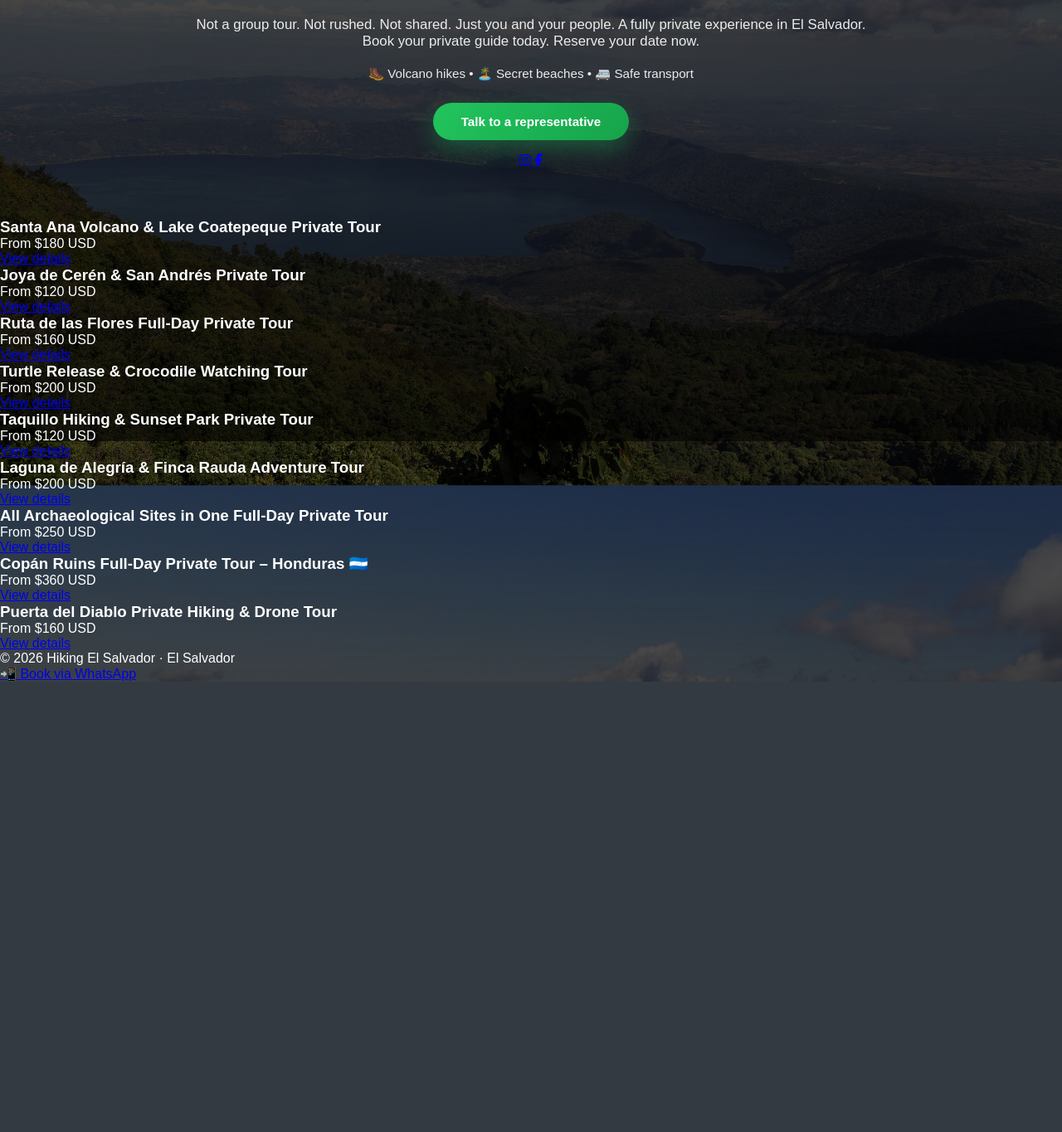
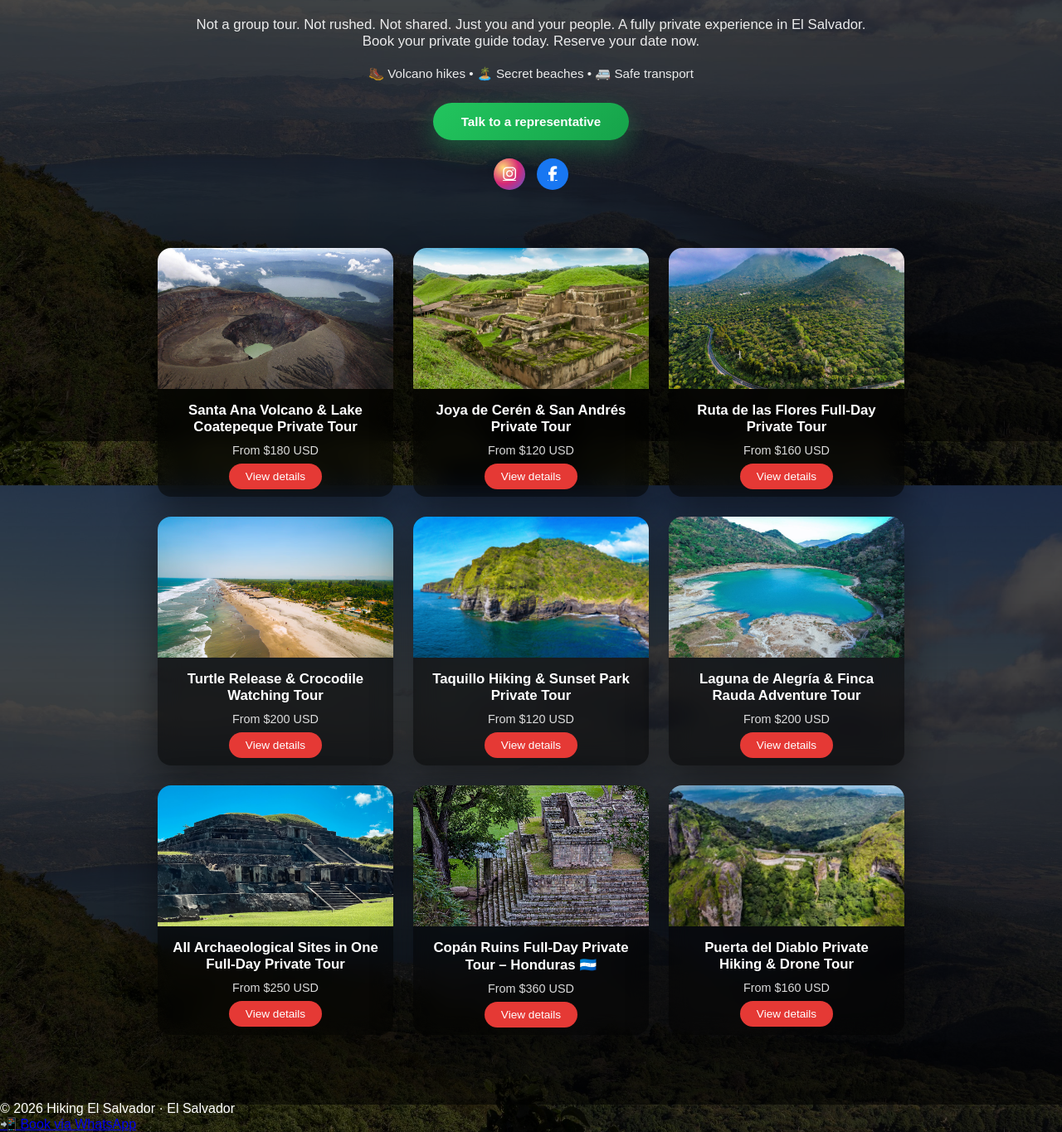
Before and after one commit to Moncada7794/listo-GitHub, a Flask app: page / in a window 1280 px wide. Shown: the part 268-1633 px from the top of the page at 83% size. Before the commit the page ends 1090 px from the top, so only its background shows below. Run offline with Flask 3, Linux system fonts and the light colour scheme; some libraries are stand-ins or nearby versions.

Commit message:
last fix

```diff
--- a/static/css/style.css
+++ b/static/css/style.css
@@ -8,29 +8,32 @@
 body{
     font-family:Arial, sans-serif;
     color:#fff;
+
     background:
         linear-gradient(rgba(0,0,0,0.65), rgba(0,0,0,0.85)),
         url("/static/images/hero.jpg") center/cover fixed no-repeat;
+
     min-height:100vh;
 }
+
 
 /* ================= HEADER ================= */
 
 .main-header{
     position:fixed;
     top:0;
-    left:0;
     width:100%;
     height:70px;
+
     display:flex;
     align-items:center;
     justify-content:center;
+
     background:rgba(0,0,0,0.55);
     backdrop-filter:blur(8px);
     z-index:1000;
 }
 
-/* Logo */
 .header-left{
     position:absolute;
     left:24px;
@@ -38,7 +41,6 @@ body{
     font-size:1.1rem;
 }
 
-/* Nav */
 .main-nav{
     display:flex;
     gap:28px;
@@ -56,19 +58,20 @@ body{
     opacity:1;
 }
 
-/* ================= CART DESKTOP ================= */
+
+/* ================= CART FIX (SOLO POSICIÓN) ================= */
 
 .cart-icon{
     position:absolute;
     right:24px;
     top:50%;
     transform:translateY(-50%);
+    display:flex;
+    align-items:center;
+    justify-content:center;
     width:42px;
     height:42px;
     border-radius:50%;
-    display:flex;
-    align-items:center;
-    justify-content:center;
     background:rgba(255,255,255,0.08);
     backdrop-filter:blur(8px);
     transition:.25s;
@@ -95,12 +98,14 @@ body{
     border-radius:50%;
 }
 
-/* ================= HERO ================= */
+
+/* ================= HERO HOME ================= */
 
 .hero{
     position:relative;
     padding-top:140px;
     padding-bottom:60px;
+
     display:flex;
     justify-content:center;
     text-align:center;
@@ -137,7 +142,8 @@ body{
     margin-bottom:26px;
 }
 
-/* ================= BOTÓN ================= */
+
+/* ================= BOTÓN WHATSAPP ================= */
 
 .hero-actions{
     display:flex;
@@ -154,8 +160,10 @@ body{
     font-size:.95rem;
     color:white;
     text-decoration:none;
+
     background:linear-gradient(135deg,#22c55e,#16a34a);
     box-shadow:0 10px 28px rgba(34,197,94,.35);
+
     transition:.25s;
 }
 
@@ -164,12 +172,302 @@ body{
     box-shadow:0 14px 36px rgba(34,197,94,.45);
 }
 
+
+/* ================= REDES ================= */
+
+.hero-social{
+    display:flex;
+    justify-content:center;
+    gap:14px;
+    margin-top:6px;
+}
+
+.social{
+    width:38px;
+    height:38px;
+    border-radius:50%;
+
+    display:flex;
+    align-items:center;
+    justify-content:center;
+
+    font-size:18px;
+    color:white;
+
+    transition:.25s;
+}
+
+.social-ig{
+    background:radial-gradient(circle at 30% 30%, #feda75, #d62976, #4f5bd5);
+}
+
+.social-fb{
+    background:#1877f2;
+}
+
+.social:hover{
+    transform:translateY(-2px);
+    box-shadow:0 6px 18px rgba(0,0,0,.35);
+}
+
+
+/* ================= HOME TOURS ================= */
+
+.home-tours-section{
+    margin-top:10px;
+    padding-bottom:80px;
+    display:flex;
+    justify-content:center;
+    background:none;
+}
+
+.home-tours-grid{
+    display:grid;
+    grid-template-columns:repeat(3,1fr);
+    gap:24px;
+    max-width:900px;
+    width:100%;
+    margin:0 auto;
+}
+
+.home-tour-card{
+    background:rgba(0,0,0,0.55);
+    backdrop-filter:blur(14px);
+    border-radius:16px;
+    overflow:hidden;
+    box-shadow:0 18px 48px rgba(0,0,0,.45);
+    transition:.25s;
+}
+
+.home-tour-card:hover{
+    transform:translateY(-8px);
+    box-shadow:0 25px 60px rgba(0,0,0,.6);
+}
+
+.tour-image{
+    height:170px;
+    background-size:cover;
+    background-position:center;
+}
+
+.tour-content{
+    padding:16px;
+    text-align:center;
+}
+
+.tour-name{
+    font-size:1.05rem;
+    font-weight:700;
+    margin-bottom:10px;
+}
+
+.tour-description{
+    font-size:.9rem;
+    opacity:.85;
+    margin-bottom:14px;
+}
+
+.tour-btn{
+    padding:8px 20px;
+    background:#e53935;
+    color:white;
+    border-radius:999px;
+    text-decoration:none;
+    font-size:.85rem;
+    transition:.2s;
+}
+
+.tour-btn:hover{
+    background:#c62828;
+}
+
+
+/* ================= TOURS PAGE ================= */
+
+.tours-page{
+    padding-top:140px;
+    max-width:1200px;
+    margin:auto;
+}
+
+.tours-grid{
+    display:grid;
+    grid-template-columns:repeat(auto-fit,minmax(280px,1fr));
+    gap:28px;
+}
+
+.tour-card{
+    background:rgba(255,255,255,.06);
+    backdrop-filter:blur(12px);
+    border-radius:18px;
+    overflow:hidden;
+    box-shadow:0 20px 60px rgba(0,0,0,.5);
+    transition:.3s;
+}
+
+.tour-card:hover{
+    transform:translateY(-10px) scale(1.02);
+}
+
+.tour-img{
+    height:220px;
+    background-size:cover;
+    background-position:center;
+}
+
+.tour-info{
+    padding:22px;
+}
+
+.tour-info h2{
+    font-size:1.3rem;
+    margin-bottom:10px;
+}
+
+.tour-meta{
+    font-size:.9rem;
+    opacity:.7;
+    margin-bottom:12px;
+}
+
+.tour-price{
+    font-size:1.1rem;
+    font-weight:700;
+    margin-bottom:16px;
+}
+
+
+/* ================= TOUR DETAIL ================= */
+
+.tour-hero{
+    position:relative;
+    height:65vh;
+    background-size:cover;
+    background-position:center;
+    display:flex;
+    align-items:center;
+    justify-content:center;
+}
+
+.tour-hero h1,
+.tour-hero p{
+    color:#ffffff;
+    text-shadow:0 4px 18px rgba(0,0,0,.7);
+}
+
+.tour-hero-overlay{
+    position:absolute;
+    inset:0;
+    background:linear-gradient(to bottom, rgba(0,0,0,.3), rgba(0,0,0,.85));
+}
+
+
+/* ===== LAYOUT INFO + BOOKING ===== */
+
+.tour-layout{
+    max-width:1200px;
+    margin:60px auto;
+    padding:0 20px;
+    display:grid;
+    grid-template-columns:2fr 1fr;
+    gap:40px;
+}
+
+.tour-info-card{
+    background:rgba(0,0,0,0.45);
+    backdrop-filter:blur(12px);
+    border-radius:18px;
+    padding:28px;
+    box-shadow:0 20px 60px rgba(0,0,0,.5);
+}
+
+.tour-columns{
+    display:grid;
+    grid-template-columns:repeat(auto-fit,minmax(220px,1fr));
+    gap:24px;
+    margin-top:20px;
+}
+
+.tour-block h3{
+    margin-bottom:10px;
+    font-size:1.1rem;
+}
+
+.tour-block ul{
+    list-style:none;
+    padding-left:0;
+}
+
+.tour-block li{
+    margin-bottom:8px;
+    font-size:.95rem;
+    opacity:.9;
+}
+
+
+/* ================= BOOKING ================= */
+
+.booking-box{
+    position:sticky;
+    top:120px;
+    background:rgba(255,255,255,.06);
+    backdrop-filter:blur(14px);
+    border:1px solid rgba(255,255,255,.08);
+    box-shadow:0 20px 60px rgba(0,0,0,.6);
+    padding:24px;
+    border-radius:16px;
+}
+
+.booking-box input,
+.booking-box select{
+    width:100%;
+    padding:10px;
+    margin:10px 0 16px;
+    border-radius:8px;
+    border:none;
+}
+
+.tour-btn.pay{
+    width:100%;
+    margin-bottom:10px;
+}
+
+.tour-btn.whatsapp{
+    width:100%;
+    background:#25D366;
+}
+
+.trust{
+    font-size:.85rem;
+    opacity:.7;
+    margin-top:12px;
+    text-align:center;
+}
+
+
 /* ================= RESPONSIVE ================= */
 
-@media (max-width:768px){
+@media(max-width:768px){
 
     body{
         padding-top:0;
+    }
+
+    .hero-content h1{
+        font-size:2.2rem;
+    }
+
+    .home-tours-grid{
+        grid-template-columns:repeat(2,1fr);
+    }
+
+    .tour-layout{
+        grid-template-columns:1fr;
+    }
+
+    .tour-hero{
+        height:50vh;
+        padding-top:120px;
     }
 
     .main-header{
@@ -207,12 +505,4 @@ body{
         height:36px;
         background:rgba(255,255,255,0.1);
     }
-
-    .hero{
-        padding-top:120px;
-    }
-
-    .hero-content h1{
-        font-size:2.2rem;
-    }
 }
```
